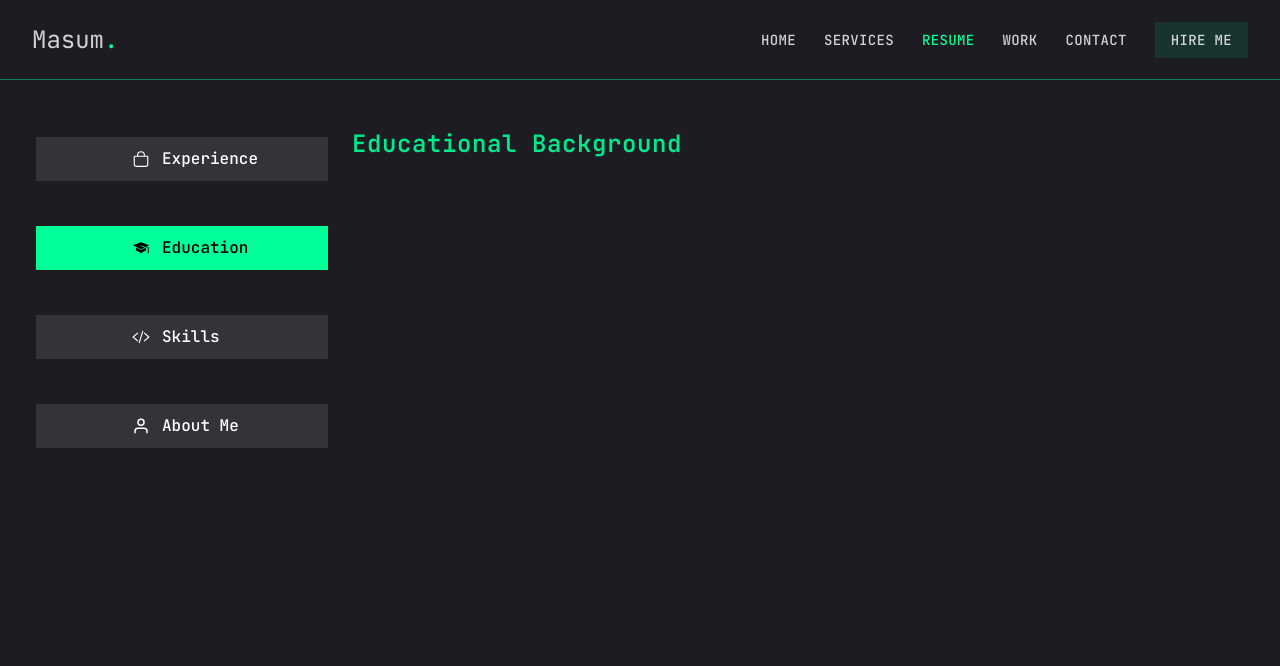
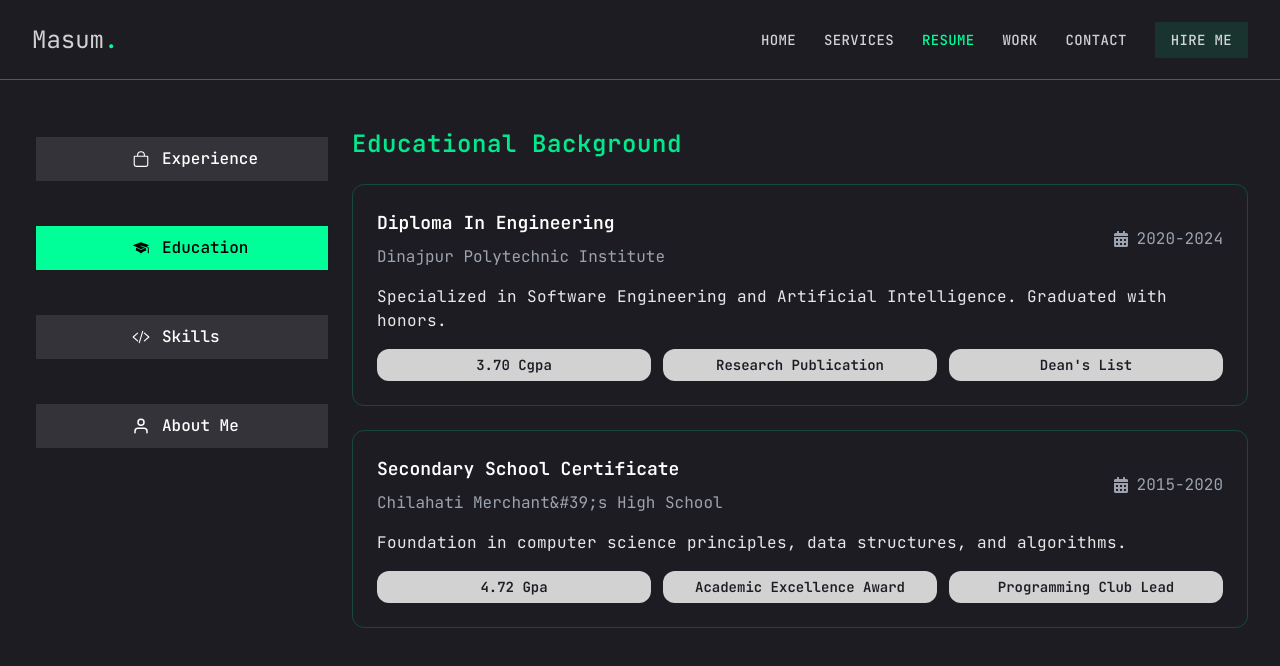
Before and after one commit to M-Shourav/portfolio_professional, a Next.js app: page /resume in a window 1280 px wide. Both pictures are taken after a click on the tab "Education". Shown: the top 666 px of the page. Built offline with nearby package versions, Linux system fonts and the light colour scheme.

Commit message:
resume update

```diff
--- a/src/app/resume/page.tsx
+++ b/src/app/resume/page.tsx
@@ -77,6 +77,19 @@ const tabContent = {
         role: "Backend Development",
         des: "Lorem ipsum dolor sit amet, consectetur adipisicing elit. Et, distinctio. Quas fugiat nesciunt ipsum. Voluptatem inventore iste labore, similique quod laudantium rerum dolor, impedit voluptas distinctio praesentium quibusdam veniam tempore. Laudantium repellendus possimus adipisci maxime.",
         skills: ["Node.js", "MongoDB", "Express", "AWS", "Schema"],
+      },
+      {
+        role: "Tools & Others",
+        des: "Lorem ipsum dolor sit amet, consectetur adipisicing elit. Et, distinctio. Quas fugiat nesciunt ipsum. Voluptatem inventore iste labore, similique quod laudantium rerum dolor, impedit voluptas distinctio praesentium quibusdam veniam tempore. Laudantium repellendus possimus adipisci maxime.",
+        skills: [
+          "Git",
+          "Github",
+          "Vs.Code",
+          "Npm/Yarn",
+          "Vercel",
+          "Figma",
+          "Canva",
+        ],
       },
     ],
   },
@@ -171,8 +184,8 @@ const ResumePage = () => {
                     <div className="w-full grid grid-cols-2 md:grid-cols-4 gap-3">
                       {item?.highlights.map((item, index) => (
                         <div
-                          className="w-full flex items-center justify-center py-2 bg-white/80 text-bodyColor rounded-xl
-                           text-sm md:text-base  font-semibold"
+                          className="w-full flex items-center justify-center py-1.5 bg-white/80 text-bodyColor rounded-xl
+                           text-xs md:text-sm font-semibold"
                           key={index}
                         >
                           <p>{item}</p>
@@ -194,10 +207,57 @@ const ResumePage = () => {
                     duration: 0.5,
                   },
                 }}
-                className="text-xl md:text-2xl font-semibold tracking-wide text-lightSky/90"
+                className="text-xl md:text-2xl mb-6 font-semibold tracking-wide text-lightSky/90"
               >
                 {tabContent?.education.title}
               </motion.h2>
+              <div className="space-y-6 w-full">
+                {tabContent?.education.items.map((item, index) => (
+                  <motion.div
+                    initial={{ y: 10, opacity: 0 }}
+                    animate={{
+                      y: 0,
+                      opacity: 1,
+                      transition: {
+                        duration: 0.5,
+                      },
+                    }}
+                    key={index}
+                    className=" border border-lightSky/20 rounded-xl
+                  p-6"
+                  >
+                    <div className="w-full flex flex-col md:flex-row items-center gap-4 justify-between mb-4">
+                      <div className="flex flex-col gap-2">
+                        <h3 className="text-lg font-semibold">
+                          {item?.degree}
+                        </h3>
+                        <p className="text-gray-400">{item?.institute}</p>
+                      </div>
+
+                      <div className="flex items-center gap-2 text-gray-400">
+                        <span>
+                          <FaCalendarAlt />
+                        </span>
+                        <p>{item?.period}</p>
+                      </div>
+                    </div>
+                    <p className="text-sm md:text-base mb-4 text-white/90 leading-7 tracking-wide">
+                      {item?.description}
+                    </p>
+                    <div className="grid grid-cols-2 md:grid-cols-3 gap-3">
+                      {item?.achievement.map((item, index) => (
+                        <div
+                          className="p-2 flex items-center justify-center py-1.5 bg-white/80 text-bodyColor rounded-xl
+                           text-xs md:text-sm font-semibold"
+                          key={index}
+                        >
+                          <p>{item}</p>
+                        </div>
+                      ))}
+                    </div>
+                  </motion.div>
+                ))}
+              </div>
             </TabsContent>
             {/* skills */}
             <TabsContent value="skills">
@@ -210,10 +270,45 @@ const ResumePage = () => {
                     duration: 0.5,
                   },
                 }}
-                className="text-xl md:text-2xl font-semibold tracking-wide text-lightSky/90"
+                className="text-xl md:text-2xl mb-6 font-semibold tracking-wide text-lightSky/90"
               >
                 {tabContent?.skills.title}
               </motion.h2>
+              <div className="space-y-6 w-full">
+                {tabContent?.skills.items.map((item, index) => (
+                  <motion.div
+                    initial={{ y: 10, opacity: 0 }}
+                    animate={{
+                      y: 0,
+                      opacity: 1,
+                      transition: {
+                        duration: 0.5,
+                      },
+                    }}
+                    key={index}
+                    className=" border border-lightSky/20 rounded-xl
+                  p-6"
+                  >
+                    <div className="w-full flex flex-col md:flex-row items-center gap-4 justify-between mb-4">
+                      <div className="flex flex-col gap-2">
+                        <h3 className="text-lg font-semibold">{item?.role}</h3>
+                        <p className="text-gray-400">{item?.des}</p>
+                      </div>
+                    </div>
+                    <div className="grid grid-cols-3 md:grid-cols-5 gap-3">
+                      {item?.skills.map((item, index) => (
+                        <div
+                          className="p-2 flex items-center justify-center py-1.5 bg-white/80 text-bodyColor rounded-xl
+                           text-xs md:text-sm font-semibold"
+                          key={index}
+                        >
+                          <p>{item}</p>
+                        </div>
+                      ))}
+                    </div>
+                  </motion.div>
+                ))}
+              </div>
             </TabsContent>
             {/* about */}
             <TabsContent value="about">
@@ -226,10 +321,54 @@ const ResumePage = () => {
                     duration: 0.5,
                   },
                 }}
-                className="text-xl md:text-2xl font-semibold tracking-wide text-lightSky/90"
+                className="text-xl mb-6 md:text-2xl font-semibold tracking-wide text-lightSky/90"
               >
                 {tabContent?.about.title}
               </motion.h2>
+              <motion.div
+                initial={{ y: 10, opacity: 0 }}
+                animate={{ y: 0, opacity: 1 }}
+                transition={{ duration: 0.5, ease: "easeInOut" }}
+                className="border border-lightSky/20 rounded-xl p-6"
+              >
+                <div className="flex flex-col gap-y-3">
+                  <p className="text-base md:text-lg text-gray-400 tracking-wider leading-7">
+                    {tabContent?.about.bio}
+                  </p>
+                  <div className="flex flex-col gap-y-2">
+                    <h3 className="text-lg md:text-xl font-semibold text-white">
+                      Interests
+                    </h3>
+                    <div className="grid grid-cols-2  md:grid-cols-3 items-center gap-2">
+                      {tabContent?.about.Interests.map((item, index) => (
+                        <div
+                          key={index}
+                          className="text-xs md:text-sm font-semibold bg-white/80 text-bodyColor flex
+                        items-center justify-center py-1.5 rounded-xl"
+                        >
+                          {item}
+                        </div>
+                      ))}
+                    </div>
+                  </div>
+                  <div className="flex flex-col gap-y-2 mt-3">
+                    <h3 className="text-lg md:text-xl font-semibold text-white">
+                      Languages
+                    </h3>
+                    <div className="grid grid-cols-2  md:grid-cols-3 items-center gap-2">
+                      {tabContent?.about.Languages.map((item, index) => (
+                        <div
+                          key={index}
+                          className="text-xs md:text-sm font-semibold bg-white/80 text-bodyColor flex
+                        items-center justify-center py-1.5 rounded-xl"
+                        >
+                          {item}
+                        </div>
+                      ))}
+                    </div>
+                  </div>
+                </div>
+              </motion.div>
             </TabsContent>
           </div>
         </Tabs>
```
